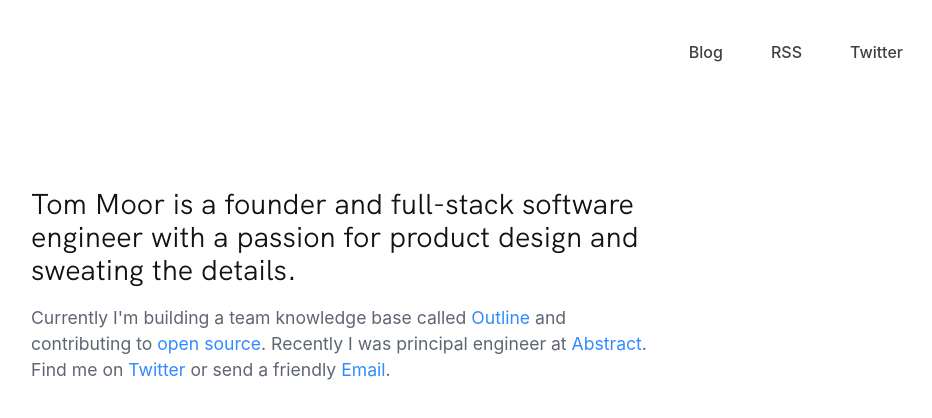
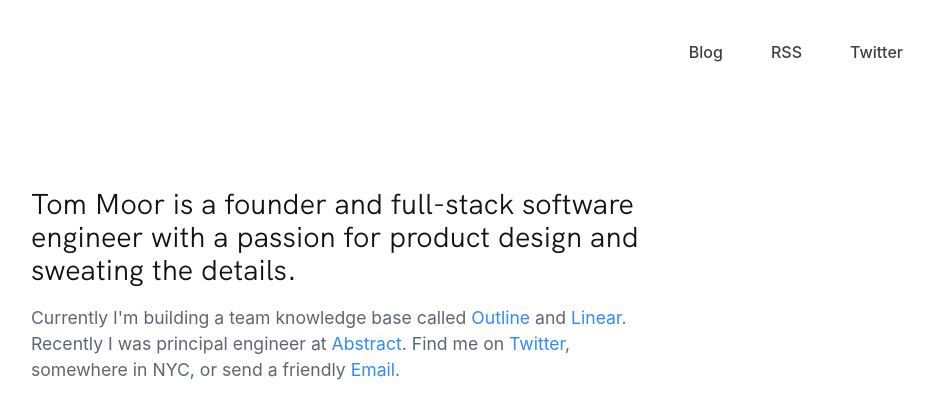
Before and after one commit to tommoor/tommoor.com, a Next.js app: page / in a window 1280 px wide. Shown: the top 418 px of the page, without its empty margins (291-1223 px from the left). Built offline with nearby package versions, Linux system fonts and the light colour scheme.

Commit message:
Homepage update

```diff
--- a/pages/index.tsx
+++ b/pages/index.tsx
@@ -16,19 +16,20 @@ export default function Home() {
           <a href="https://www.getoutline.com?ref=tommoor" target="_blank">
             Outline
           </a>{" "}
-          and contributing to{" "}
-          <a href="https://github.com/tommoor" target="_blank">
-            open source
+          and{" "}
+          <a href="https://linear.app?ref=tommoor" target="_blank">
+            Linear
           </a>
           . Recently I was principal engineer at{" "}
-          <a href="https://www.abstract.com?ref=tommoor" target="_blank">
+          <a href="https://www.abstract.com" target="_blank">
             Abstract
           </a>
           . Find me on{" "}
           <a href="https://www.twitter.com/tommoor" target="_blank">
             Twitter
-          </a>{" "}
-          or send a friendly <a href="mailto:tom.moor@gmail.com">Email</a>.
+          </a>
+          , somewhere in NYC, or send a friendly{" "}
+          <a href="mailto:tom.moor@gmail.com">Email</a>.
         </p>
       </main>
 
```
